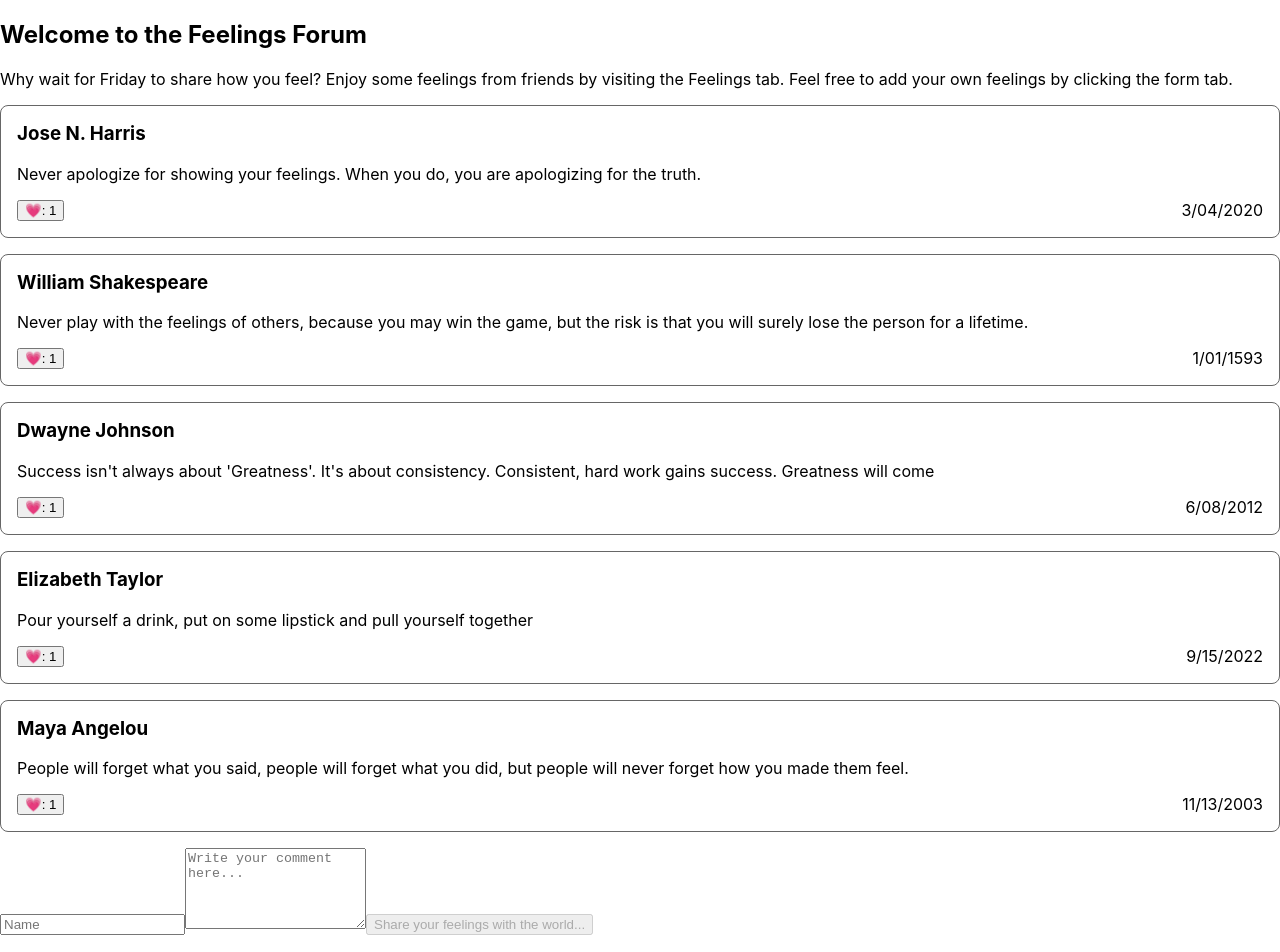
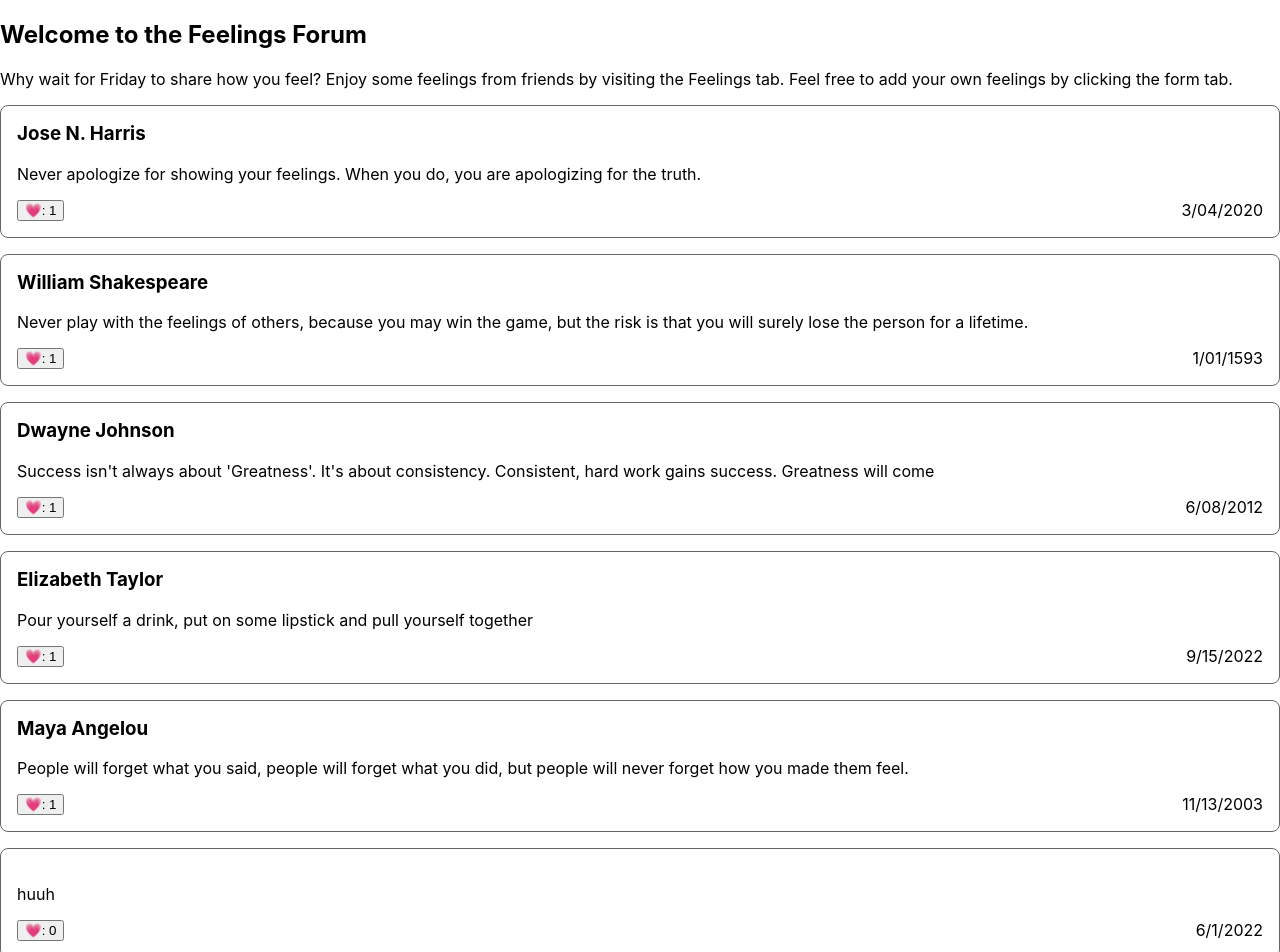
Before and after one commit to jaythoven/Journaling-App-Feelings-Forum, a React (Create React App) app: page / in a window 1280 px wide. Shown: the top 952 px of the page. Built offline with nearby package versions, Linux system fonts and the light colour scheme; data requests are answered from the project's data file.

Commit message:
trying to fix button visibility still

```diff
--- a/db.json
+++ b/db.json
@@ -34,6 +34,13 @@
       "content": "People will forget what you said, people will forget what you did, but people will never forget how you made them feel.",
       "likes": 1,
       "date": "11/13/2003"
+    },
+    {
+      "name": "",
+      "content": "huuh",
+      "likes": 0,
+      "date": "6/1/2022",
+      "id": 6
     }
   ]
 }
--- a/src/components/Form.js
+++ b/src/components/Form.js
@@ -13,22 +13,17 @@ function Form({setFeelingData}) {
 
     const buttonText = "Share your feelings with the world..."
 
-    // function handleFormChange(e) {
-    //     if(e.target.value.length > 0) {
-    //         setIsHidden(!isHidden)
-    //     } else {
-    //         setIsHidden(isHidden)
-    //     }
-    // }
+
 
     function handleChange(e) {
-        if(e.target.value.length > 0) {
-            setIsHidden(!isHidden)
-        } else {
-            setIsHidden(isHidden)
-        };
+        // if(e.target.value.length > 0) {
+        //     setIsHidden(!isHidden)
+        // } else {
+        //     setIsHidden(isHidden)
+        // };
         // console.log(e.target);
         setForm((currentFormState) => ({...currentFormState, [e.target.name]: e.target.value}));
+
     }
 
     function handleSubmit(e) {
@@ -40,19 +35,21 @@ function Form({setFeelingData}) {
             body: JSON.stringify(form),
         })
         .then(r => r.json())
-        .then(newContentData => setFeelingData((currentContent) => [...currentContent, newContentData]))
-        // must create a state in app or wherever contents/comments from db.json will be rendered
+        .then(newContentData => setFeelingData((currentContent) => [...currentContent, newContentData]));
 
-        // setForm(form);
         setForm(initialForm);
-      }
+    }
+    const handleHidden = ()=> {
+        if(form.content == "") {
+            setIsHidden(!isHidden)
+        }
+    }
 
     return (
         <form className="form" onSubmit={handleSubmit}>
-            <input name="name" placeholder="Name" type="text" value={form.name} onChange={handleChange}/>
-            <textarea name="content" placeholder="Write your comment here..." type="text" rows={5} value={form.content} onChange={handleChange}/>
-            {/* <input name="likes" placeholder="Likes" value={form.likes} onChange={handleChange}/> */}
-            <button type="submit" disabled={isHidden}>{buttonText}</button>
+            <input name="name" placeholder="Name" type="text" value={form.name} onChange={(handleChange)}/>
+            <textarea name="content" placeholder="Write your comment here..." type="text" rows={5} value={form.content} onChange={handleChange} onClick={handleHidden}/>
+           {isHidden ? (<button type="submit" disabled={true}>{buttonText}</button>) : (<button type="submit" disabled={false}>{buttonText}</button>)}
         </form>
     )
 }
```
